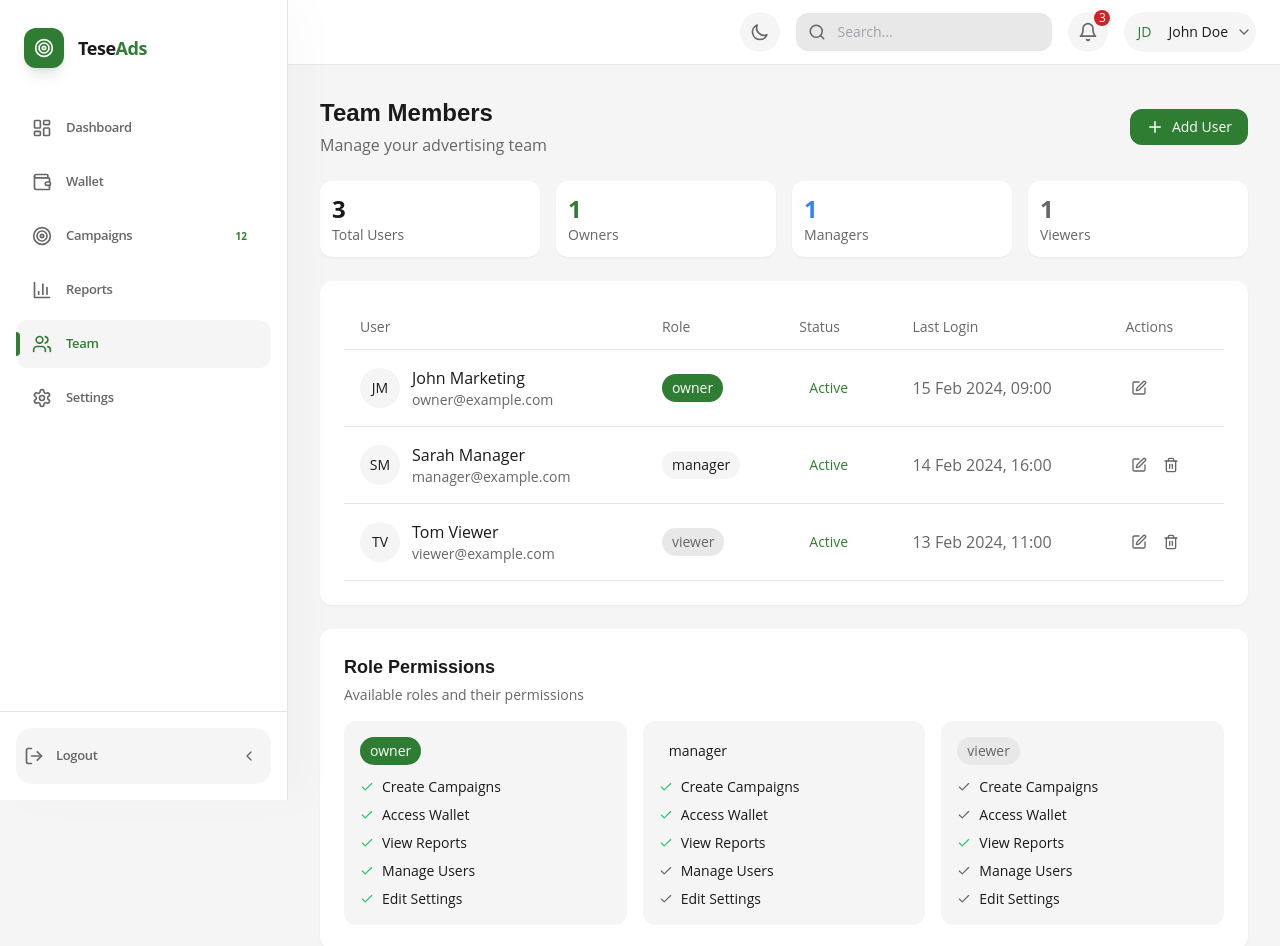
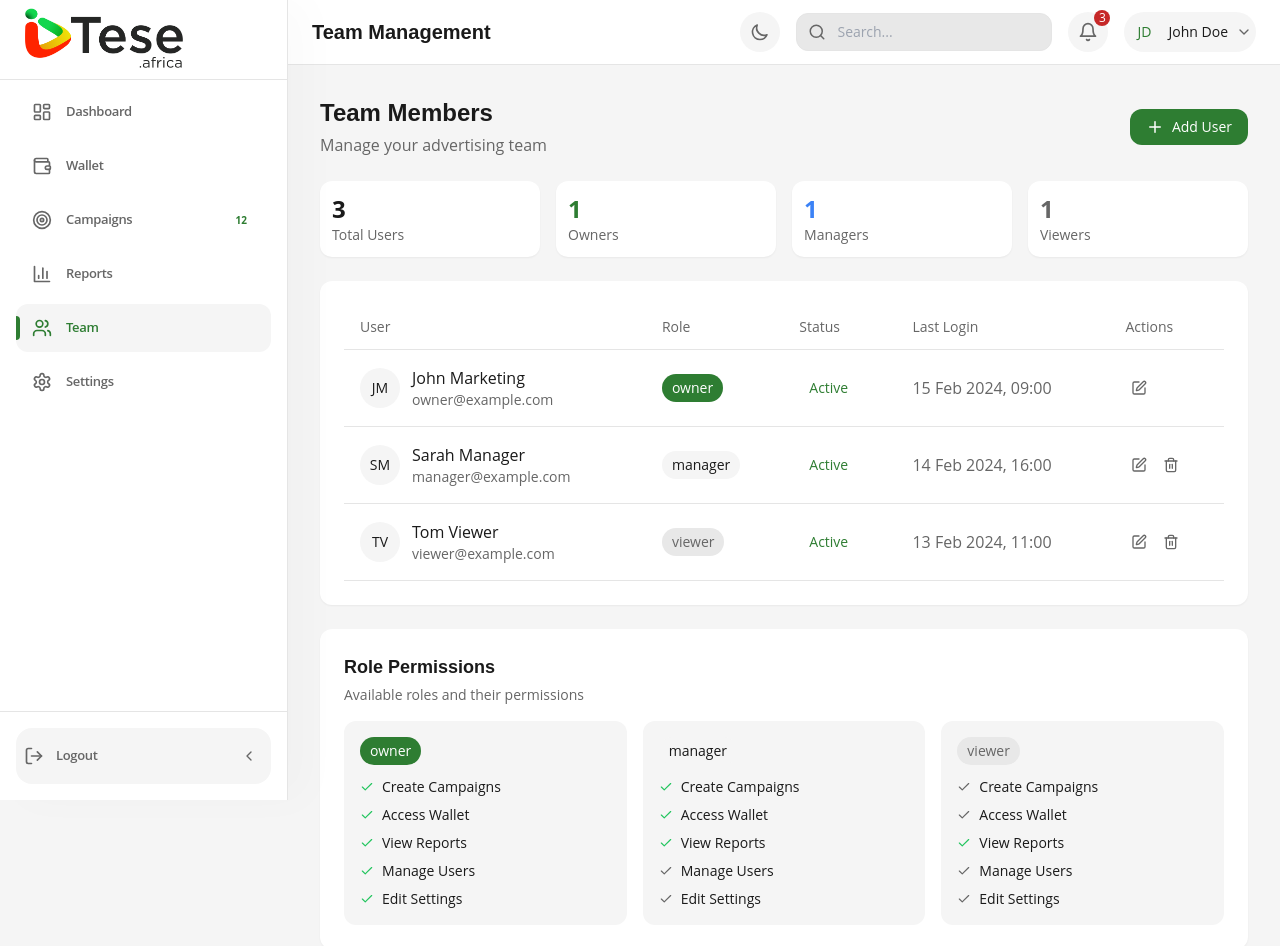
Before and after one commit to billychosee/tese-advertiser-portal, a Next.js app: page /users in a window 1280 px wide. Shown: the top 946 px of the page. Built offline with nearby package versions, Linux system fonts and the light colour scheme.

Commit message:
Update layout components

```diff
--- a/src/components/layout/DashboardLayout.tsx
+++ b/src/components/layout/DashboardLayout.tsx
@@ -22,13 +22,13 @@ const DashboardContent: React.FC<DashboardLayoutProps> = ({
   return (
     <div className="min-h-screen bg-background">
       <Sidebar />
-      <TopBar title={title} />
       <div
         className={cn(
           "transition-all duration-300",
           isCollapsed ? "pl-20" : "pl-72",
         )}
       >
+        <TopBar title={title} />
         <main className={cn("p-4 sm:p-6 lg:p-8", className)}>{children}</main>
       </div>
     </div>
--- a/src/components/layout/Sidebar.tsx
+++ b/src/components/layout/Sidebar.tsx
@@ -6,6 +6,7 @@ import { usePathname } from "next/navigation";
 import { cn } from "@/utils";
 import { Icons } from "@/components/ui/Icons";
 import { useSidebar } from "./SidebarContext";
+import { useTheme } from "@/hooks/useTheme";
 
 interface NavItem {
   name: string;
@@ -25,6 +26,10 @@ const navItems: NavItem[] = [
 const Sidebar: React.FC = () => {
   const pathname = usePathname();
   const { isCollapsed, toggleSidebar } = useSidebar();
+  const { theme } = useTheme();
+
+  const fullLogo =
+    theme === "dark" ? "/Tese-Light-Logo.png" : "/Tese-Dark-logo.png";
 
   return (
     <aside
@@ -36,16 +41,16 @@ const Sidebar: React.FC = () => {
     >
       <div className="flex h-full flex-col">
         {/* Logo Section - Clean & Geometric */}
-        <div className="h-24 flex items-center px-6">
-          <Link href="/dashboard" className="flex items-center gap-3.5 group">
-            <div className="w-10 h-10 rounded-xl bg-primary flex items-center justify-center shadow-lg shadow-primary/20 group-hover:rotate-6 transition-transform">
-              <Icons.Campaign className="text-primary-foreground" size={20} />
-            </div>
-            {!isCollapsed && (
-              <span className="font-bold text-lg tracking-tight text-foreground">
-                Tese<span className="text-primary">Ads</span>
-              </span>
-            )}
+        <div className="h-20 flex items-center px-6 border-b border-border">
+          <Link href="/dashboard" className="flex items-center w-full group">
+            <img
+              src={isCollapsed ? "/Tese-Icon.png" : fullLogo}
+              alt="Tese Logo"
+              className={cn(
+                "object-contain transition-all duration-300",
+                isCollapsed ? "w-20 h-16" : "w-40 h-24"
+              )}
+            />
           </Link>
         </div>
 
```
